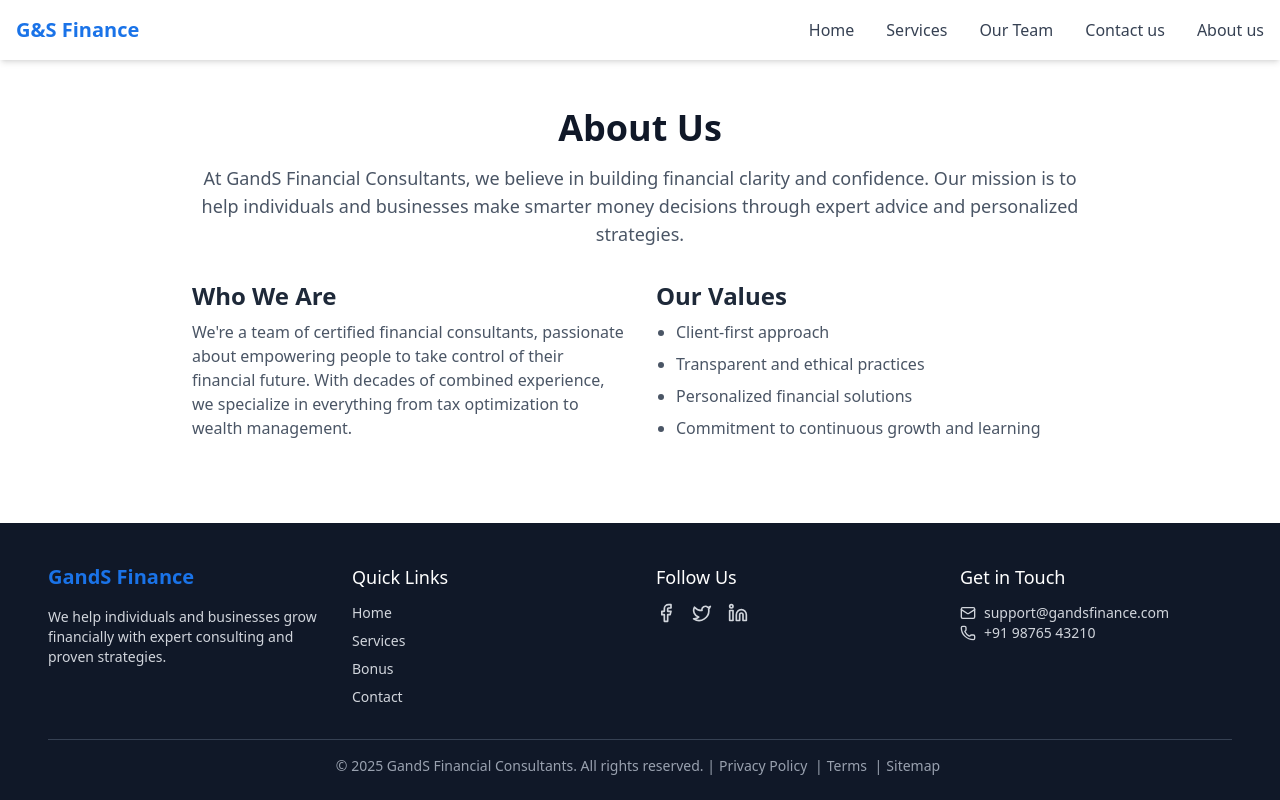
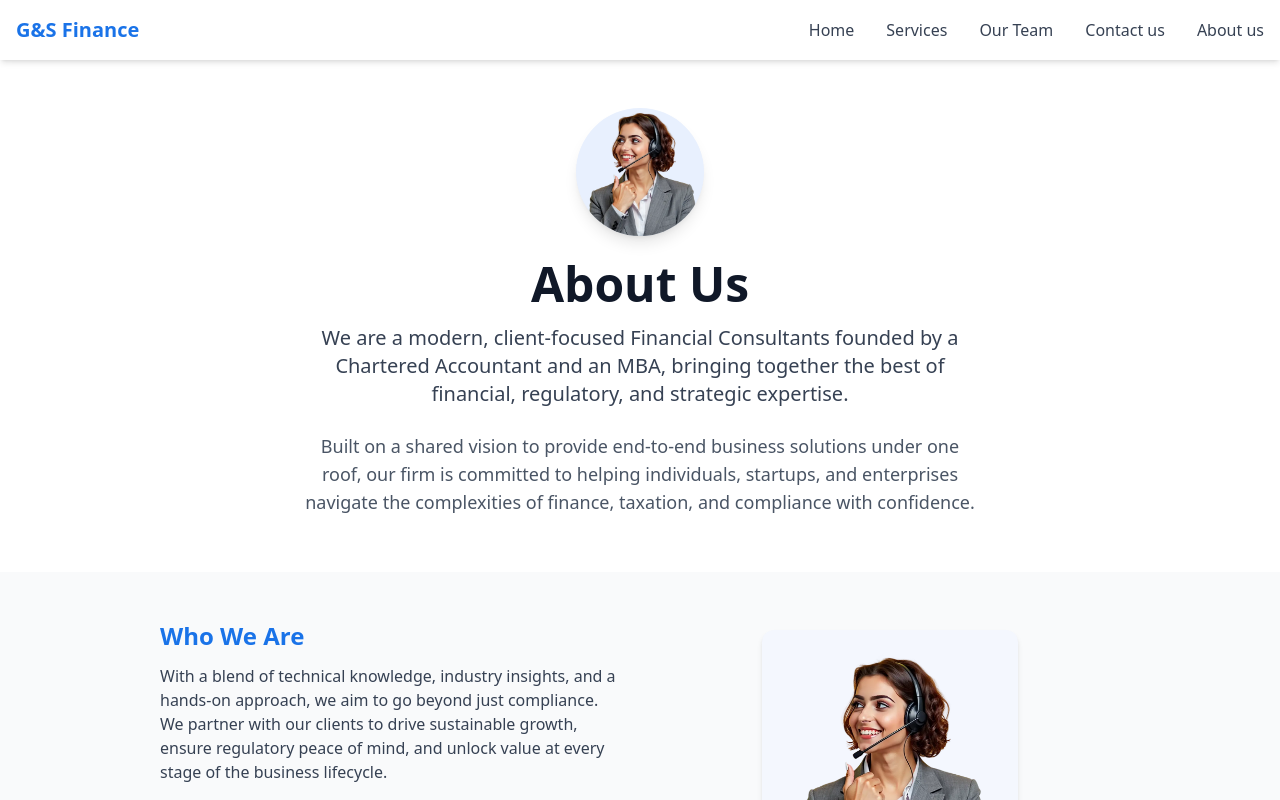
Before and after one commit to Ritikshroff/gandscunsultent.com, a Next.js app: page /about in a window 1280 px wide. Shown: the top 800 px of the page. Built offline with nearby package versions, Linux system fonts and the light colour scheme.

Commit message:
feat: Revamp About page with new layout, images, and content; add Vision and Mission sections

```diff
--- a/src/app/about/page.tsx
+++ b/src/app/about/page.tsx
@@ -3,34 +3,85 @@
 
 export default function About() {
   return (
-    <section className="px-6 py-12 bg-white">
-      <div className="max-w-4xl mx-auto text-center">
-        <h1 className="text-4xl font-bold mb-4 text-gray-900">About Us</h1>
-        <p className="text-gray-600 text-lg mb-8">
-          At GandS Financial Consultants, we believe in building financial clarity and confidence. Our mission is to
-          help individuals and businesses make smarter money decisions through expert advice and personalized strategies.
+    <main className="bg-[#F9FAFB] min-h-screen font-inter">
+      {/* Hero Section */}
+      <section className="w-full bg-white py-12 px-4 sm:px-8">
+        <div className="max-w-4xl mx-auto flex flex-col items-center text-center">
+          <img
+            src="/contact-us.webp"
+            alt="Our Team"
+            className="w-32 h-32 mb-6 rounded-full object-cover shadow-lg bg-[#e8f0fe]"
+          />
+          <h1 className="text-4xl sm:text-5xl font-extrabold text-gray-900 mb-4">About Us</h1>
+          <p className="text-gray-700 text-lg sm:text-xl mb-6 max-w-2xl">
+            We are a modern, client-focused Financial Consultants founded by a Chartered Accountant and an MBA, bringing
+            together the best of financial, regulatory, and strategic expertise.
+          </p>
+          <p className="text-gray-600 text-base sm:text-lg mb-2 max-w-2xl">
+            Built on a shared vision to provide end-to-end business solutions under one roof, our firm is committed to
+            helping individuals, startups, and enterprises navigate the complexities of finance, taxation, and compliance
+            with confidence.
+          </p>
+        </div>
+      </section>
+
+      {/* Who We Are & Our Approach */}
+      <section className="w-full max-w-5xl mx-auto py-12 px-4 sm:px-8 flex flex-col md:flex-row gap-10 items-center">
+        <div className="flex-1">
+          <h2 className="text-2xl font-bold text-[#1A73E8] mb-3">Who We Are</h2>
+          <p className="text-gray-700 mb-4">
+            With a blend of technical knowledge, industry insights, and a hands-on approach, we aim to go beyond just
+            compliance. We partner with our clients to drive sustainable growth, ensure regulatory peace of mind, and
+            unlock value at every stage of the business lifecycle.
+          </p>
+          <p className="text-gray-600">
+            Whether you're looking to set up a new venture, streamline your operations, raise funds, or stay ahead of
+            regulatory changes, we are here to guide you with clarity, integrity, and a personalized approach.
+          </p>
+        </div>
+        <div className="flex-1 flex justify-center">
+          <img
+            src="/contact-us.webp"
+            alt="Growth"
+            className="w-64 h-64 object-contain rounded-xl shadow-md bg-[#f4f7fe] p-4"
+          />
+        </div>
+      </section>
+
+      {/* Vision & Mission */}
+      <section className="w-full max-w-5xl mx-auto py-12 px-4 sm:px-8 grid grid-cols-1 md:grid-cols-2 gap-10">
+        <div className="bg-white rounded-2xl shadow-lg p-8 flex flex-col items-center text-center">
+          <img src="/vision.jpg" alt="Vision" className="w-16 h-16 mb-4" />
+          <h3 className="text-xl font-semibold text-[#1A73E8] mb-2">Our Vision</h3>
+          <p className="text-gray-700">
+            To be a trusted financial and strategic advisor, empowering businesses to grow with confidence and compliance.
+          </p>
+        </div>
+        <div className="bg-white rounded-2xl shadow-lg p-8 flex flex-col items-center text-center">
+          <img src="/mission.jpg" alt="Mission" className="w-16 h-16 mb-4" />
+          <h3 className="text-xl font-semibold text-[#1A73E8] mb-2">Our Mission</h3>
+          <p className="text-gray-700">
+            To deliver timely, reliable, and value-driven services across audit, taxation, compliance, and advisory by
+            combining the strengths of professional excellence and business acumen.
+          </p>
+        </div>
+      </section>
+
+      {/* Call to Action */}
+      <section className="w-full max-w-3xl mx-auto py-10 px-4 sm:px-8 flex flex-col items-center">
+        <h2 className="text-2xl sm:text-3xl font-bold text-center text-gray-900 mb-4">
+          Ready to experience clarity and confidence in your finances?
+        </h2>
+        <p className="text-gray-600 text-center mb-6">
+          Connect with our team for a personalized consultation and discover how we can help you or your business grow.
         </p>
-
-        <div className="grid grid-cols-1 md:grid-cols-2 gap-8 text-left">
-          <div>
-            <h2 className="text-2xl font-semibold text-gray-800 mb-2">Who We Are</h2>
-            <p className="text-gray-600">
-              We're a team of certified financial consultants, passionate about empowering people to take control of their
-              financial future. With decades of combined experience, we specialize in everything from tax optimization to
-              wealth management.
-            </p>
-          </div>
-          <div>
-            <h2 className="text-2xl font-semibold text-gray-800 mb-2">Our Values</h2>
-            <ul className="list-disc pl-5 text-gray-600 space-y-2">
-              <li>Client-first approach</li>
-              <li>Transparent and ethical practices</li>
-              <li>Personalized financial solutions</li>
-              <li>Commitment to continuous growth and learning</li>
-            </ul>
-          </div>
-        </div>
-      </div>
-    </section>
+        <a
+          href="/contact"
+          className="bg-[#1A73E8] hover:bg-[#1666c1] text-white font-semibold py-3 px-8 rounded-full shadow-lg transition text-lg"
+        >
+          Contact Us
+        </a>
+      </section>
+    </main>
   );
 }
```
Also changed, not shown: public/mission.jpg (added), public/vision.jpg (added).
